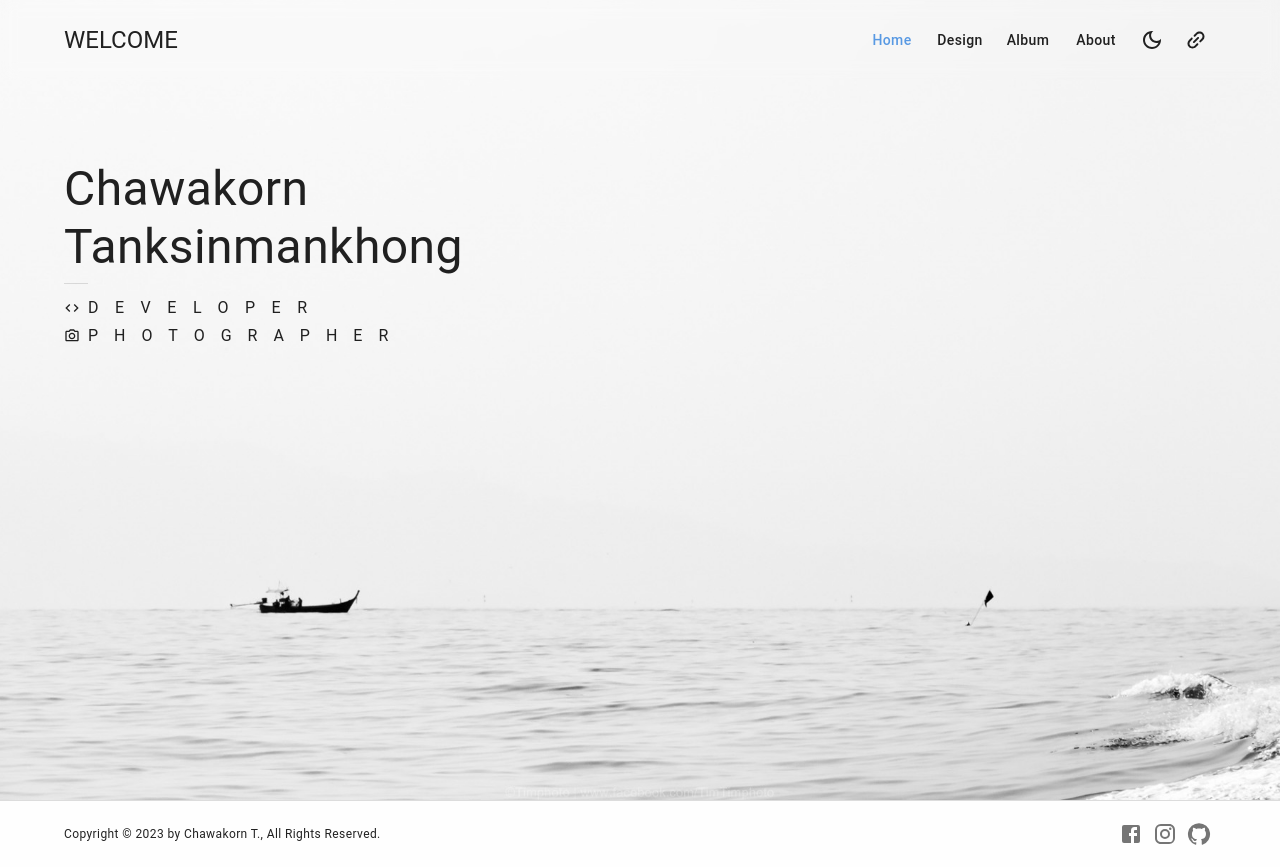
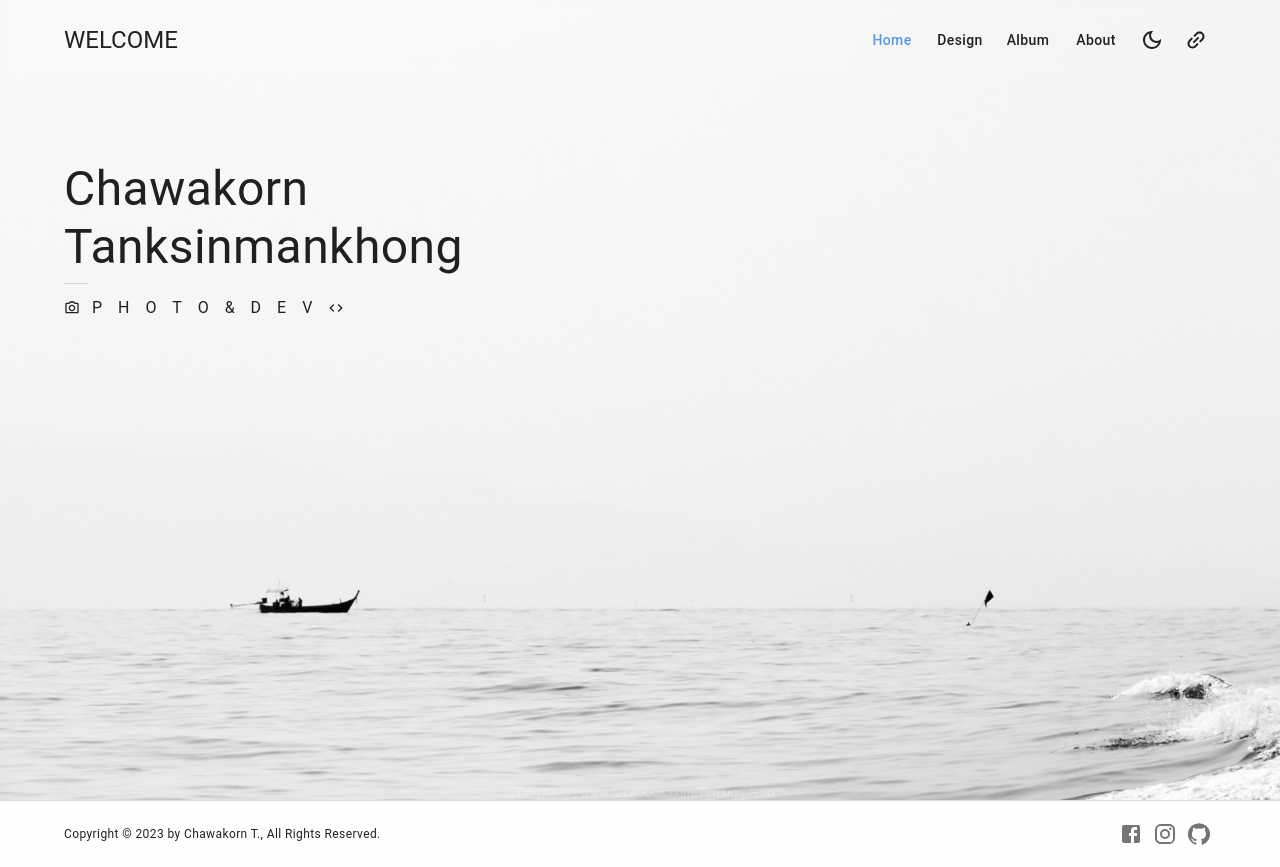
Before and after one commit to tim2538/portfolio, a React (Create React App) app: page /#/ in a window 1280 px wide. Built offline with nearby package versions, Linux system fonts and the light colour scheme.

Commit message:
Update home page

```diff
--- a/src/pages/Home/index.tsx
+++ b/src/pages/Home/index.tsx
@@ -43,28 +43,6 @@ export default function Home() {
               alignItems: 'center'
             }}
           >
-            <CodeOutlined
-              sx={{ width: { xs: 12, sm: 16 }, height: { xs: 12, sm: 16 } }}
-            />
-            <Typography
-              sx={{
-                fontSize: { xs: 10, sm: 16 },
-                textTransform: 'uppercase',
-                letterSpacing: { xs: 10.25, sm: 16.5 },
-                ml: { xs: 1.5, sm: 1 }
-              }}
-            >
-              Developer
-            </Typography>
-          </Box>
-          <Box
-            sx={{
-              display: 'flex',
-              justifyContent: { xs: 'center', sm: 'flex-start' },
-              alignItems: 'center',
-              mt: 0.5
-            }}
-          >
             <PhotoCameraOutlined
               sx={{ width: { xs: 12, sm: 16 }, height: { xs: 12, sm: 16 } }}
             />
@@ -73,11 +51,14 @@ export default function Home() {
                 fontSize: { xs: 10, sm: 16 },
                 textTransform: 'uppercase',
                 letterSpacing: { xs: 10, sm: 16 },
-                ml: { xs: 1.5, sm: 1 }
+                ml: { xs: 1.25, sm: 1.5 }
               }}
             >
-              Photographer
+              Photo&Dev
             </Typography>
+            <CodeOutlined
+              sx={{ width: { xs: 12, sm: 16 }, height: { xs: 12, sm: 16 } }}
+            />
           </Box>
         </AnimatedBox>
       </Container>
```
